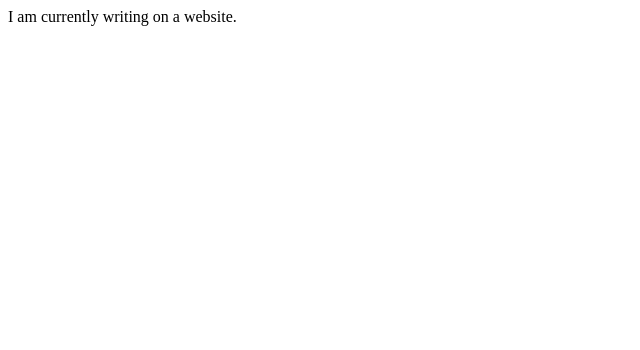
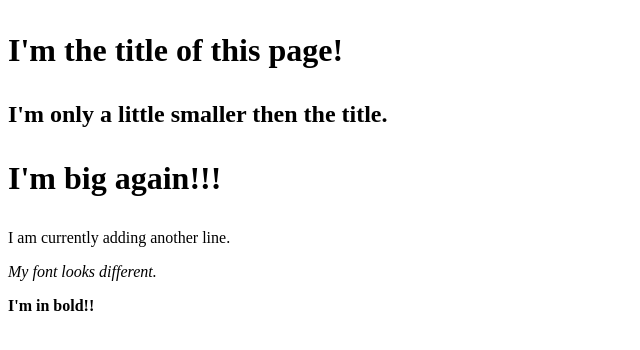
Before and after one commit to JordinDLRosa/lab-12-html, a plain HTML site: page index.html in a window 1280 px wide. Shown: the whole page, without its empty margins (0-640 px from the left). Drawn offline with Linux system fonts and the light colour scheme.

Commit message:
added paragraphs and headings

```diff
--- a/index.html
+++ b/index.html
@@ -6,6 +6,34 @@
 	</title>
 </head>
 <body>
-	I am currently writing on a website.
+<h1>
+<p>
+I'm the title of this page!
+</p>
+</h1>
+<h2>
+	<p>
+		I'm only a little smaller then the title.
+	</p>
+</h2>
+<h1>
+<p>
+	I'm big again!!!
+</p>
+</h1>
+	<p>
+		I am currently adding another line.
+	</p>
+	<p>
+		<em>
+			My font looks different.
+		</em>
+	</p>
+	<p>
+		<strong>
+			I'm in bold!!
+		</strong>
+	</p>
 	</body>
+
 	</html>
```
